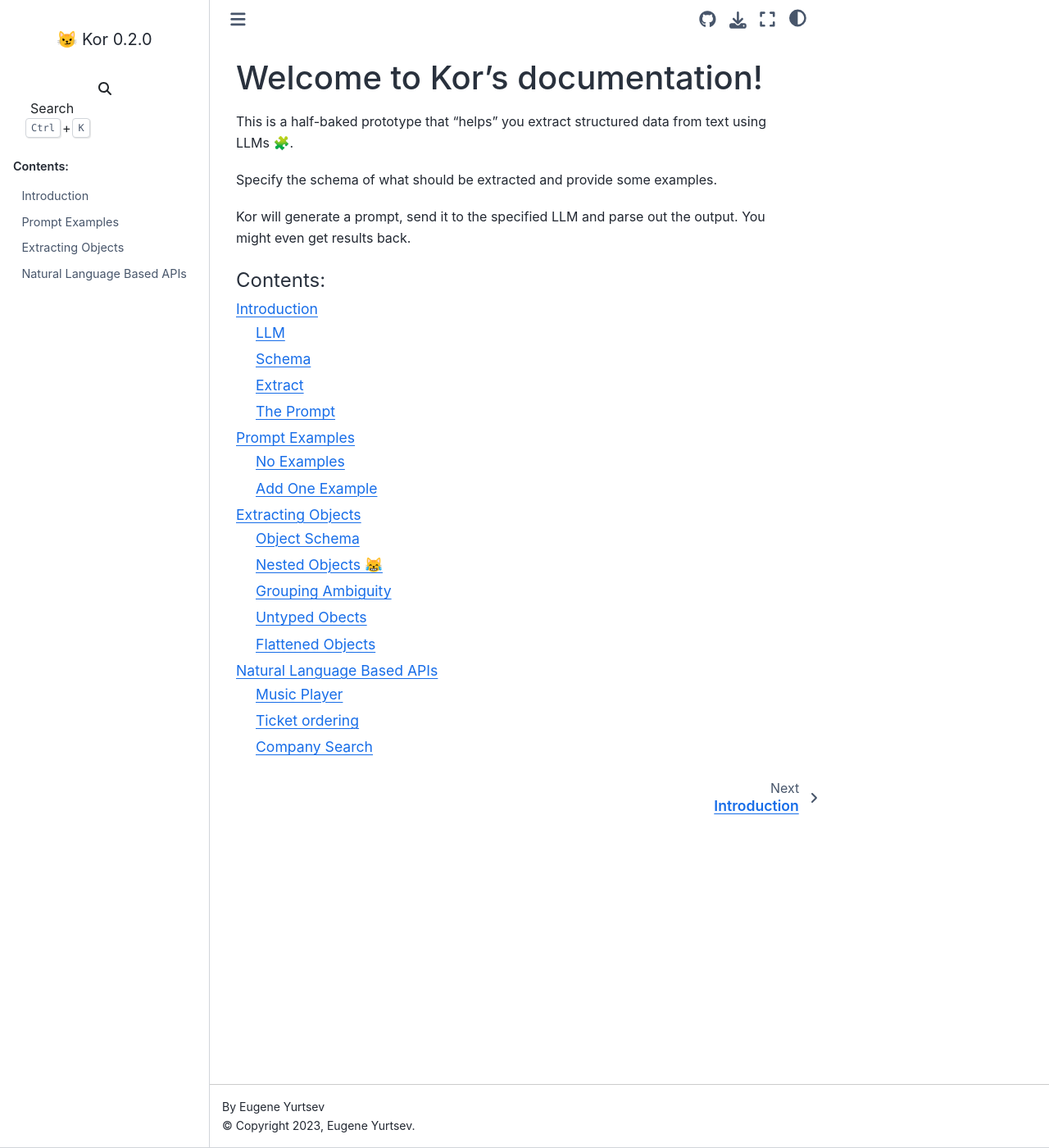
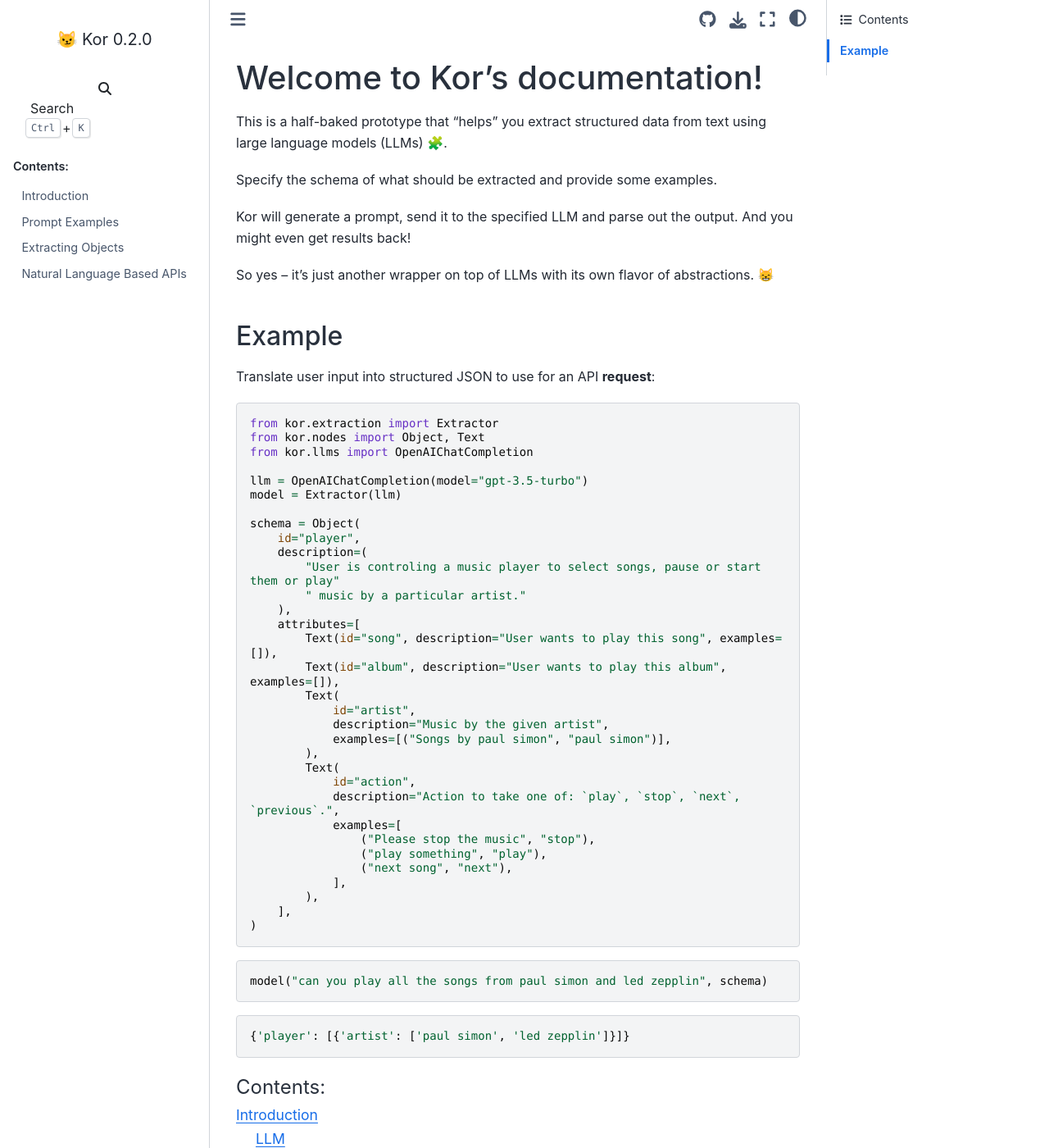
Before and after one commit to eyurtsev/kor, a Sphinx documentation site: the page built from docs/source/index.rst, in a window 1280 px wide and 1400 px high. Shown: the whole window at 82% size. Built offline with Sphinx 7.4.7 and the Sphinx Book theme 1.1.4, drawn with Linux system fonts in a browser that asks for light colours.

Commit message:
Add TLDR to sphinx docs (#32)
Add tldr text

```diff
--- a/docs/source/index.rst
+++ b/docs/source/index.rst
@@ -1,12 +1,63 @@
 Welcome to Kor's documentation!
 ===============================
 
-This is a half-baked prototype that "helps" you extract structured data from text using LLMs 🧩.
+This is a half-baked prototype that "helps" you extract structured data from text using large language models (LLMs) 🧩.
 
 Specify the schema of what should be extracted and provide some examples.
 
-Kor will generate a prompt, send it to the specified LLM and parse out the
-output. You might even get results back.
+Kor will generate a prompt, send it to the specified LLM and parse out the output.
+And you might even get results back!
+
+So yes -- it's just another wrapper on top of LLMs with its own flavor of abstractions. 😸
+
+
+Example
+-------
+
+Translate user input into structured JSON to use for an API **request**:
+
+.. code-block:: python
+
+  from kor.extraction import Extractor
+  from kor.nodes import Object, Text
+  from kor.llms import OpenAIChatCompletion
+
+  llm = OpenAIChatCompletion(model="gpt-3.5-turbo")
+  model = Extractor(llm)
+
+  schema = Object(
+      id="player",
+      description=(
+          "User is controling a music player to select songs, pause or start them or play"
+          " music by a particular artist."
+      ),
+      attributes=[
+          Text(id="song", description="User wants to play this song", examples=[]),
+          Text(id="album", description="User wants to play this album", examples=[]),
+          Text(
+              id="artist",
+              description="Music by the given artist",
+              examples=[("Songs by paul simon", "paul simon")],
+          ),
+          Text(
+              id="action",
+              description="Action to take one of: `play`, `stop`, `next`, `previous`.",
+              examples=[
+                  ("Please stop the music", "stop"),
+                  ("play something", "play"),
+                  ("next song", "next"),
+              ],
+          ),
+      ],
+  )
+
+.. code-block:: python
+
+  model("can you play all the songs from paul simon and led zepplin", schema)
+
+.. code-block:: python
+
+  {'player': [{'artist': ['paul simon', 'led zepplin']}]}
 
 
 .. toctree::
```
